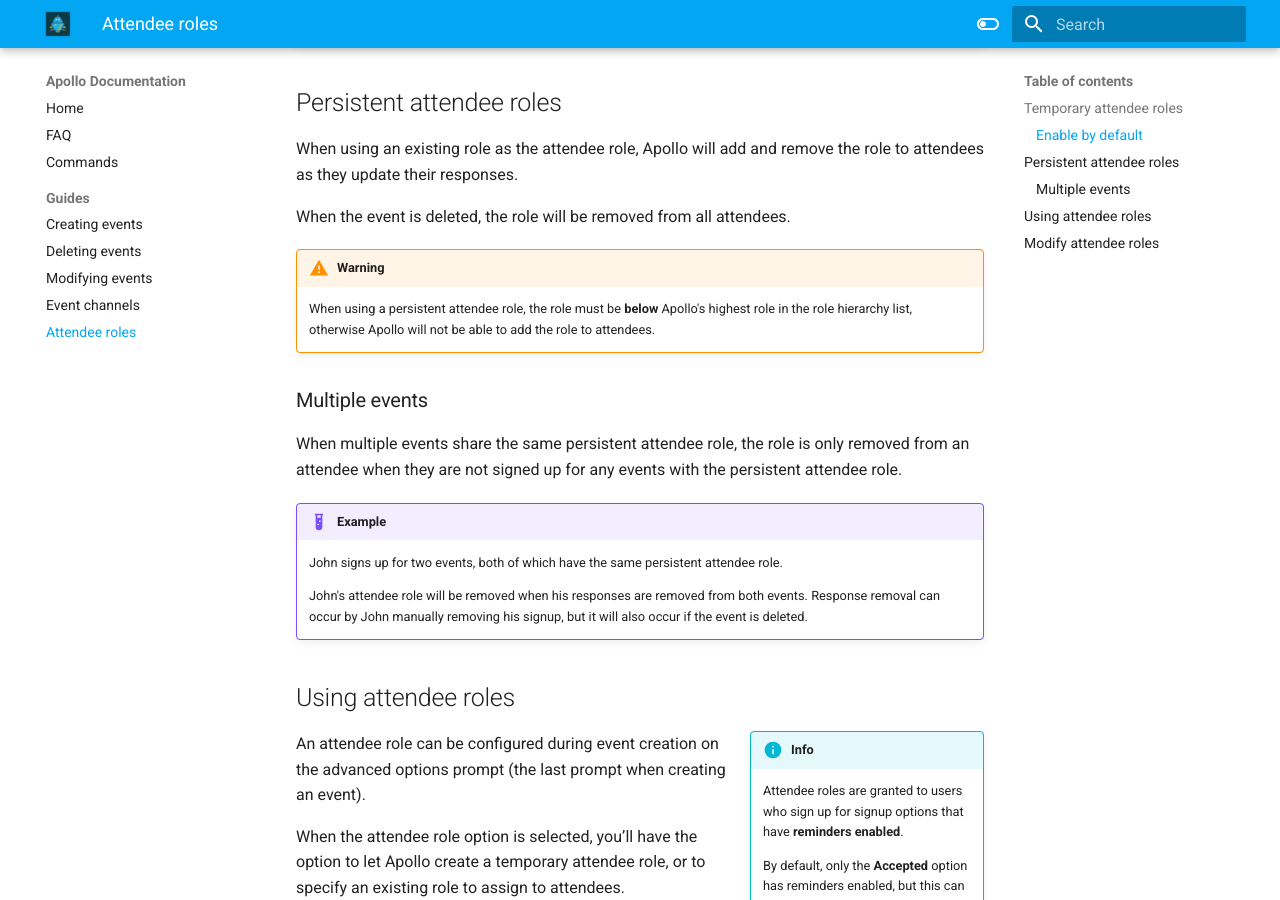
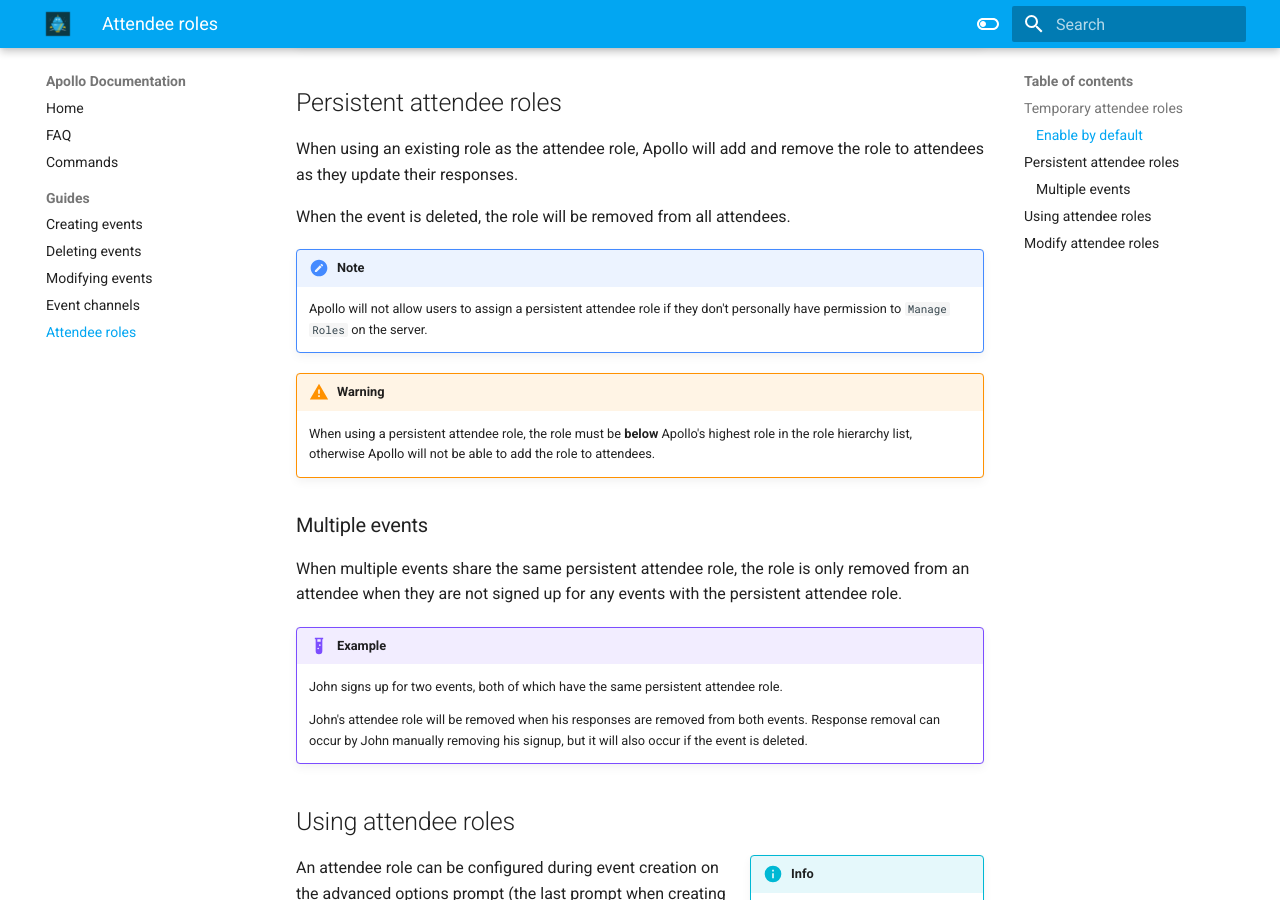
Before and after one commit to apollo-fyi/apollo-docs, an MkDocs documentation site: the page built from docs/attendee_roles.md, in a window 1280 px wide and 900 px high, scrolled down 1029 px. Built offline with MkDocs 1.6.1 and Material for MkDocs 9.7.7, drawn with Linux system fonts in a browser that asks for light colours; comment, search, counter and statistics services are not loaded.

Commit message:
Add note about personal Manage Roles requirement

```diff
--- a/docs/attendee_roles.md
+++ b/docs/attendee_roles.md
@@ -47,6 +47,10 @@ role to attendees as they update their responses.
 
 When the event is deleted, the role will be removed from all attendees.
 
+!!! note
+    Apollo will not allow users to assign a persistent attendee role if they
+    don't personally have permission to `Manage Roles` on the server.
+
 !!! warning
     When using a persistent attendee role, the role must be **below**
     Apollo's highest role in the role hierarchy list, otherwise Apollo will not
```
